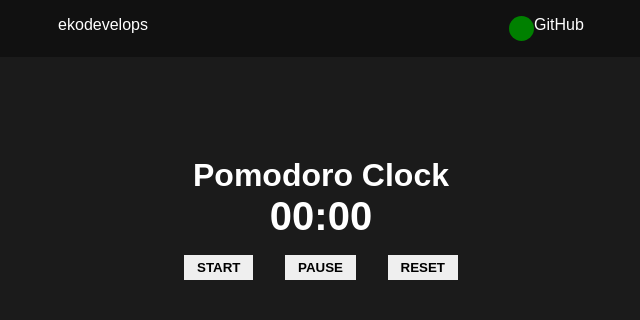
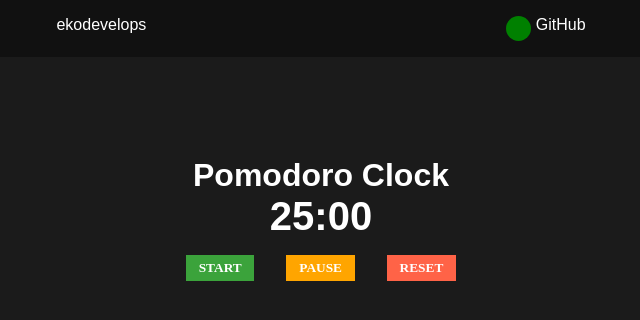
Before and after one commit to eko-develops/pomodoro-clock-react, a React (Create React App) app: page / in a window 1280 px wide. Shown: the top 320 px of the page, without its empty margins (319-959 px from the left). Built offline with nearby package versions, Linux system fonts and the light colour scheme.

Commit message:
Style buttons

```diff
--- a/src/App.js
+++ b/src/App.js
@@ -15,7 +15,7 @@ function App() {
       </header>
       <div className="content">
         <h1>Pomodoro Clock</h1>
-        <h2 className="time">00:00</h2>
+        <h2 className="time">25:00</h2>
         <div className="button-wrapper">
           <button type="button" className="start-button">Start</button>
           <button type="button" className="pause-button">Pause</button>
--- a/src/index.css
+++ b/src/index.css
@@ -33,6 +33,8 @@ header{
     padding: 0.3rem 0.8rem;
     text-transform: uppercase;
     font-weight: bold;
+    font-family: Poppins;
+    color: white;
 }
 
 .social-icon{
@@ -47,6 +49,22 @@ header{
     display: flex;
 }
 
+.single-social > span{
+    margin-left: 5px;
+}
+
 .time{
     font-size: 2.5rem;
 }
+
+.start-button{
+    background-color: rgb(59, 163, 59);
+}
+
+.pause-button{
+    background-color: orange;
+}
+
+.reset-button{
+    background-color: tomato;
+}
```
